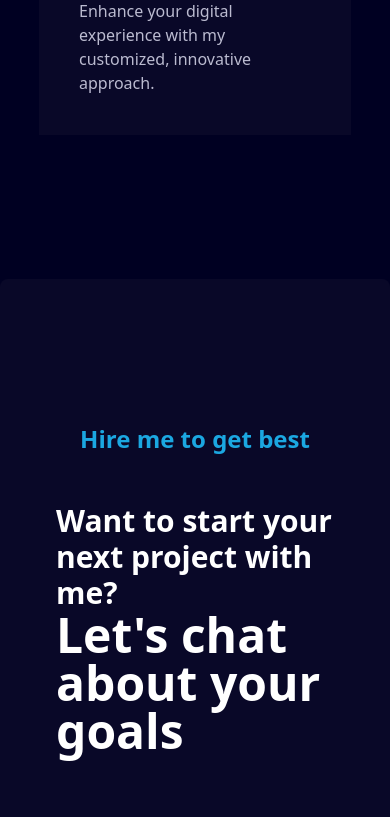
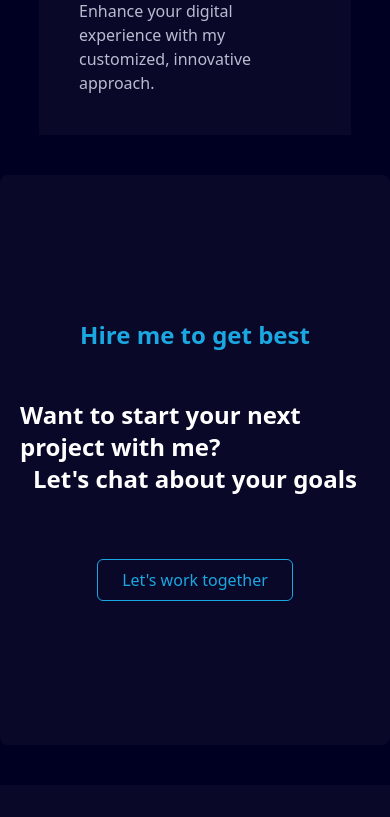
Before and after one commit to JonathanRomano/personal-website, a Next.js app: page / in a window 390 px wide. Shown: the part 3200-4017 px from the top of the page. Built offline with nearby package versions, Linux system fonts and the light colour scheme.

Commit message:
changed contact mobile page

```diff
--- a/src/app/page.tsx
+++ b/src/app/page.tsx
@@ -174,20 +174,23 @@ export default function Home() {
         </Slider>
       </div>
 
-      <div className="py-36 flex items-center justify-center" id="contact">
-        <div className="w-auto px-14 lg:px-40 bg-neutral flex flex-col items-center rounded-lg">
+      <div
+        className="py-10 md:py-36 flex items-center justify-center"
+        id="contact"
+      >
+        <div className="w-auto px-5 md:px-14 lg:px-40 bg-neutral flex flex-col items-center rounded-lg">
           <AnimationProvider>
             <h1 className="text-2xl font-bold text-primary pt-36">
               Hire me to get best
             </h1>
           </AnimationProvider>
           <AnimationProvider>
-            <h1 className="text-white font-bold text-3xl lg:text-4xl pt-12">
+            <h1 className="text-white font-bold text-2xl md:text-3xl lg:text-4xl pt-12">
               Want to start your next project with me?
             </h1>
           </AnimationProvider>
           <AnimationProvider>
-            <h1 className="text-white font-bold text-5xl lg:text-6xl">
+            <h1 className="text-white font-bold text-2xl md:text-5xl lg:text-6xl">
               Let&apos;s chat about your goals
             </h1>
           </AnimationProvider>
```
